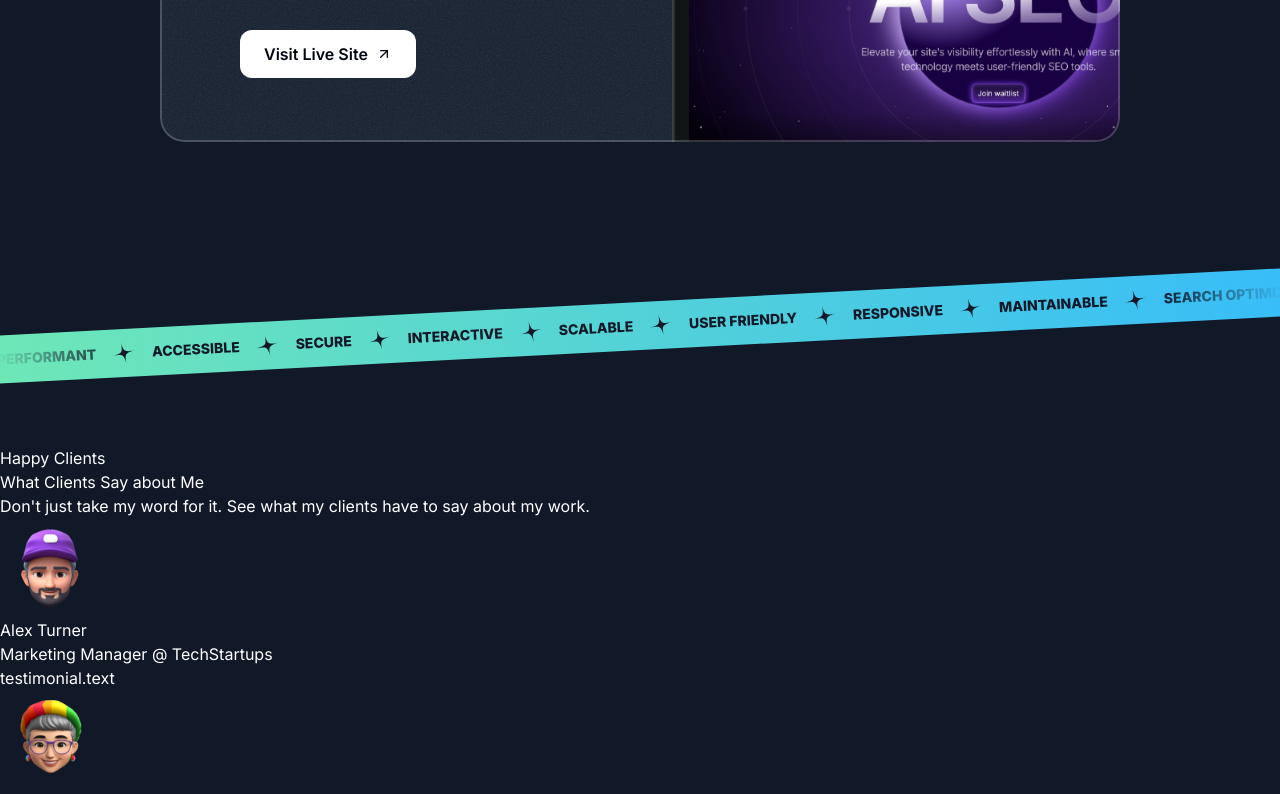
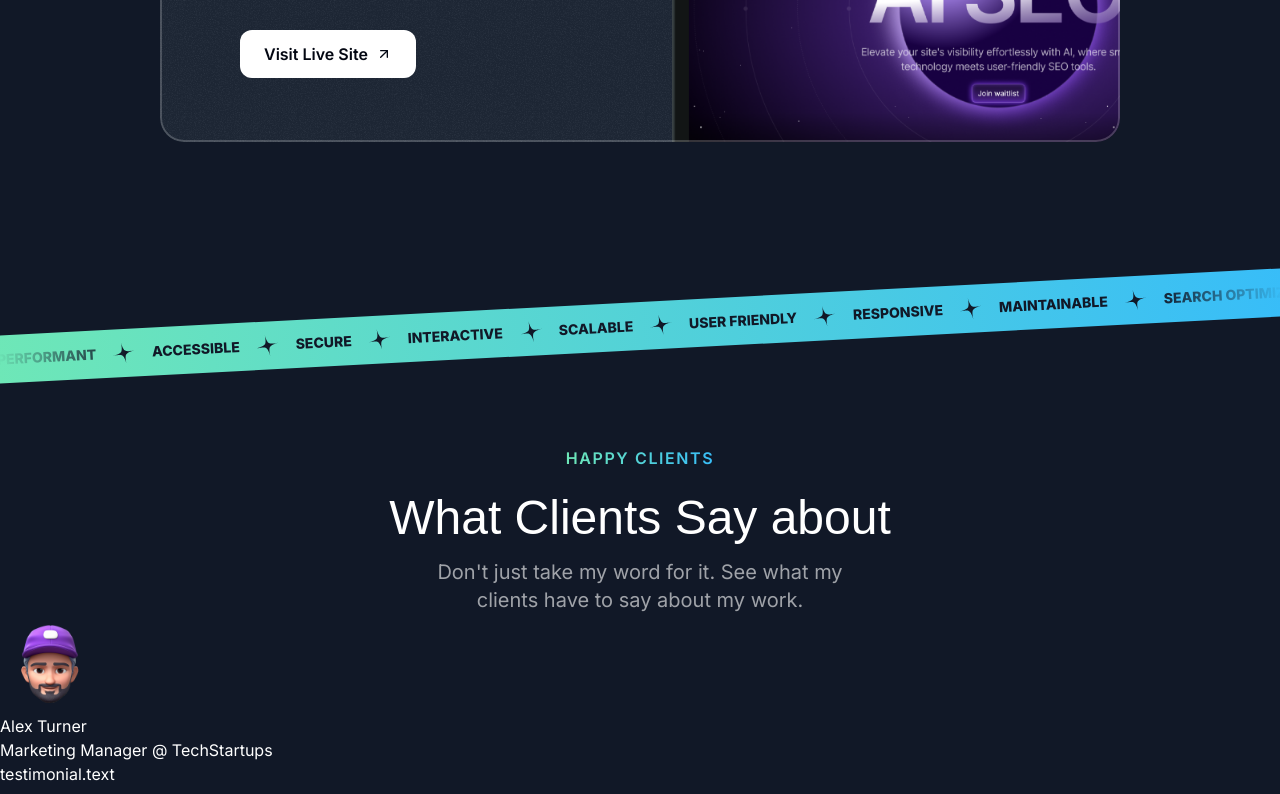
Before and after one commit to WilliamRossCrane/Portfolio, a Next.js app in the folder portfolio/portfolio/: page / in a window 1280 px wide. Shown: the part 2622-3416 px from the top of the page. Built offline with nearby package versions, Linux system fonts and the light colour scheme; a web font is replaced by a local one.

Commit message:
FIX: Section Header component made for reused styling of section headings.

```diff
--- /dev/null
+++ b/portfolio/portfolio/src/components/SectionHeader.tsx
@@ -0,0 +1,12 @@
+export const SectionHeader = ({ title, eyebrow, description }: { title: string; eyebrow: string; description: string }) => {
+
+    return (
+      <>
+        <div className="flex justify-center">
+          <p className="uppercase font-semibold tracking-widest bg-gradient-to-r from-emerald-300 to-sky-400 text-transparent bg-clip-text text-center">{eyebrow}</p>
+        </div>
+        <h2 className="font-serif text-3xl md:text-5xl text-center mt-6">{title}</h2>
+        <p className="text-center md:text-lg lg:text-xl text-white/60 mt-4 max-w-md mx-auto">{description}</p>
+      </>
+    );
+}
--- a/portfolio/portfolio/src/sections/Projects.tsx
+++ b/portfolio/portfolio/src/sections/Projects.tsx
@@ -5,6 +5,7 @@ import aiStartupLandingPage from "@/assets/images/ai-startup-landing-page.png";
 import CheckCircleIcon from "@/assets/icons/check-circle.svg";
 import ArrowUpRightIcon from "@/assets/icons/arrow-up-right.svg";
 import grainImage from '@/assets/images/grain.jpg';
+import { SectionHeader } from "@/components/SectionHeader";
 
 const portfolioProjects = [
   {
@@ -49,11 +50,7 @@ export const ProjectsSection = () => {
   return(
     <section className="pb-16 lg:py24">
       <div className="container">
-        <div className="flex justify-center">
-          <p className="uppercase font-semibold tracking-widest bg-gradient-to-r from-emerald-300 to-sky-400 text-transparent bg-clip-text text-center">Real-world Results</p>
-        </div>
-        <h2 className="font-serif text-3xl md:text-5xl text-center mt-6">Featured Projects</h2>
-        <p className="text-center md:text-lg lg:text-xl text-white/60 mt-4 max-w-md mx-auto">See how I transformed conepts into engaging digital experience.</p>
+        <SectionHeader eyebrow="Real-world Results" title="Featured Projects" description="See how I transformed conepts into engaging digital experience."/>
         <div className="mt-10 md:mt-20 flex flex-col gap-20">
           {portfolioProjects.map((project) => (
             <div key={project.title} className="bg-gray-800 rounded-3xl relative z-0 overflow-hidden  after:z-10 after:content-[''] after:absolute after:inset-0 after:outline-2 after:outline after:-outline-offset-2 after:rounded-3xl after:outline-white/20 px-8 pt-8 md:pt-12 md:px-10 lg:pt-16 lg:px-20 after:pointer-events-none">
--- a/portfolio/portfolio/src/sections/Testimonials.tsx
+++ b/portfolio/portfolio/src/sections/Testimonials.tsx
@@ -1,4 +1,5 @@
 import Image from "next/image";
+import { SectionHeader } from "@/components/SectionHeader";
 import memojiAvatar1 from "@/assets/images/memoji-avatar-1.png";
 import memojiAvatar2 from "@/assets/images/memoji-avatar-2.png";
 import memojiAvatar3 from "@/assets/images/memoji-avatar-3.png";
@@ -41,11 +42,7 @@ const testimonials = [
 export const TestimonialsSection = () => {
   return (
   <div>
-    <p>Happy Clients</p>
-    <h2>What Clients Say about Me</h2>
-    <p>
-      Don't just take my word for it. See what my clients have to say about my work.
-    </p>
+    <SectionHeader eyebrow="Happy Clients" title="What Clients Say about" description="Don't just take my word for it. See what my clients have to say about my work." />
     <div>
     {testimonials.map((testimonial) => (
         <div key={testimonial.name}>
```
